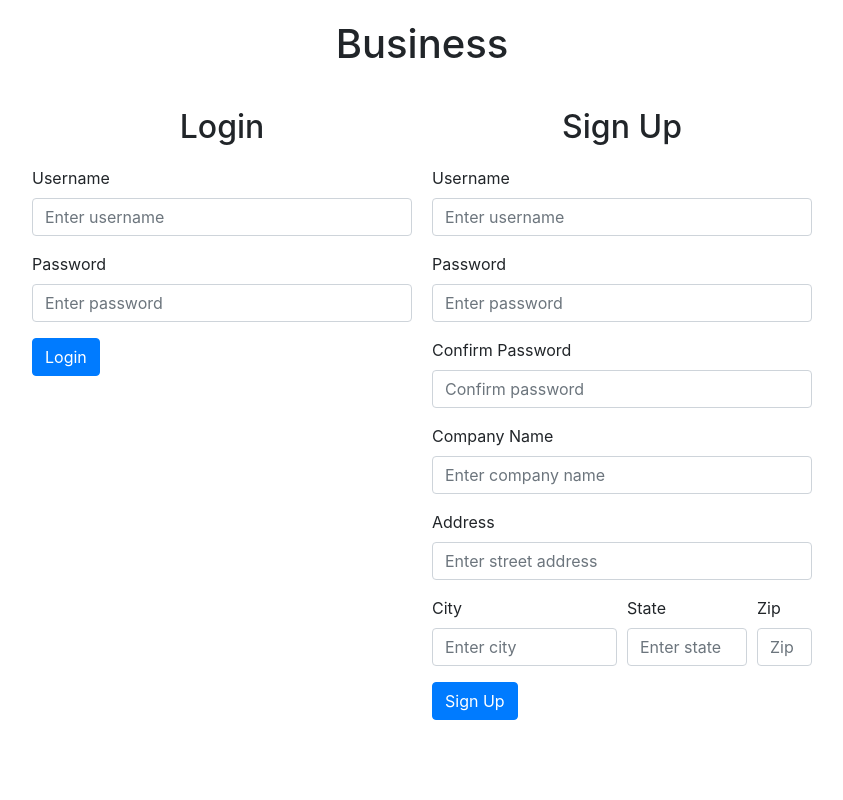
After one commit to mlh2rtk/CS4750_Final, a PHP site: page /pages/split_business_signup.php in a window 1280 px wide. The commit adds this page. Shown: the whole page, without its empty margins (218-1061 px from the left). Run offline with PHP 8.4, Linux system fonts and the light colour scheme; some libraries are stand-ins or nearby versions.

Commit message:
lots of work

```diff
--- /dev/null
+++ b/pages/split_business_signup.php
@@ -0,0 +1,133 @@
+<!DOCTYPE html>
+<html lang="en">
+<head>
+<meta charset="UTF-8">
+<meta name="viewport" content="width=device-width, initial-scale=1.0">
+<title>Login and Signup Forms</title>
+<link href="https://stackpath.bootstrapcdn.com/bootstrap/4.5.2/css/bootstrap.min.css" rel="stylesheet">
+<style>
+    body {
+        display: flex;
+        flex-direction: column;
+        justify-content: flex-start;
+        align-items: center;
+        margin: 0;
+        min-height: 100vh;
+        padding: 20px;
+    }
+    .form-container {
+        max-width: 400px;
+        width: 100%;
+        margin: 20px auto;
+    }
+    .form-title {
+        text-align: center;
+        margin-bottom: 20px;
+    }
+    .form-section {
+        display: flex;
+        justify-content: center;
+        align-items: flex-start;
+        width: 100%;
+        max-width: 800px;
+        margin-top: 20px;
+    }
+    .form-section > .form-container {
+        margin: 0 10px;
+    }
+</style>
+</head>
+<body>
+    <h1 class="form-title">Business</h1>
+
+    <div class="form-section">
+        <div class="form-container">
+            <h2 class="form-title">Login</h2>
+            <form id="loginForm" action="?command=check_login&user=business" method="post">
+                <div class="form-group">
+                    <label for="loginUsername">Username</label>
+                    <input type="text" class="form-control" id="loginUsername" placeholder="Enter username" required>
+                </div>
+                <div class="form-group">
+                    <label for="loginPassword">Password</label>
+                    <input type="password" class="form-control" id="loginPassword" placeholder="Enter password" required>
+                </div>
+                <button type="submit" class="btn btn-primary">Login</button>
+            </form>
+        </div>
+
+        <div class="form-container">
+            <h2 class="form-title">Sign Up</h2>
+            <form id="signupForm" action="?command=signup&user=business" method="post">
+                <div class="form-group">
+                    <label for="signupUsername">Username</label>
+                    <input type="text" class="form-control" id="signupUsername" placeholder="Enter username" required>
+                </div>
+                <div class="form-group">
+                    <label for="signupPassword">Password</label>
+                    <input type="password" class="form-control" id="signupPassword" placeholder="Enter password" required>
+                </div>
+                <div class="form-group">
+                    <label for="confirmPassword">Confirm Password</label>
+                    <input type="password" class="form-control" id="confirmPassword" placeholder="Confirm password" required>
+                </div>
+                <div class="form-group">
+                    <label for="companyName">Company Name</label>
+                    <input type="text" class="form-control" id="companyName" placeholder="Enter company name" required>
+                </div>
+                <div class="form-group">
+                    <label for="address">Address</label>
+                    <input type="text" class="form-control" id="address" placeholder="Enter street address" required>
+                </div>
+                <div class="form-row">
+                    <div class="form-group col-md-6">
+                        <label for="city">City</label>
+                        <input type="text" class="form-control" id="city" placeholder="Enter city" required>
+                    </div>
+                    <div class="form-group col-md-4">
+                        <label for="state">State</label>
+                        <input type="text" class="form-control" id="state" placeholder="Enter state" required>
+                    </div>
+                    <div class="form-group col-md-2">
+                        <label for="zipCode">Zip</label>
+                        <input type="text" class="form-control" id="zipCode" placeholder="Zip code" required>
+                    </div>
+                </div>
+                <button type="submit" class="btn btn-primary">Sign Up</button>
+            </form>
+        </div>
+    </div>
+
+    <script>
+        document.getElementById('loginForm').addEventListener('submit', function(event) {
+            var username = document.getElementById('loginUsername').value.trim();
+            var password = document.getElementById('loginPassword').value.trim();
+
+            if (!username || !password) {
+                alert('Please fill out all fields in the login form.');
+                event.preventDefault();
+            }
+        });
+
+        document.getElementById('signupForm').addEventListener('submit', function(event) {
+            var username = document.getElementById('signupUsername').value.trim();
+            var password = document.getElementById('signupPassword').value.trim();
+            var confirmPassword = document.getElementById('confirmPassword').value.trim();
+            var companyName = document.getElementById('companyName').value.trim();
+            var address = document.getElementById('address').value.trim();
+            var city = document.getElementById('city').value.trim();
+            var state = document.getElementById('state').value.trim();
+            var zipCode = document.getElementById('zipCode').value.trim();
+
+            if (!username || !password || !confirmPassword || !companyName || !address || !city || !state || !zipCode) {
+                alert('Please fill out all fields in the signup form.');
+                event.preventDefault();
+            }
+        });
+    </script>
+
+    <script src="https://code.jquery.com/jquery-3.5.1.slim.min.js"></script>
+    <script src="https://cdn.jsdelivr.net/npm/@popperjs/core@2.10.2/dist/umd/popper.min.js"></script>
+    <script src="https://stackpath.bootstrapcdn.com/bootstrap/4.5.2/js/bootstrap.min.js"></script>
+</body>
+</html>
```
Also changed, not shown: Database.php (+11 -11 lines), SiteManager.php (+31 -17 lines), pages/split_customer_signup.php (added, +121 -0 lines), pages/welcome.php (+36 -47 lines).
